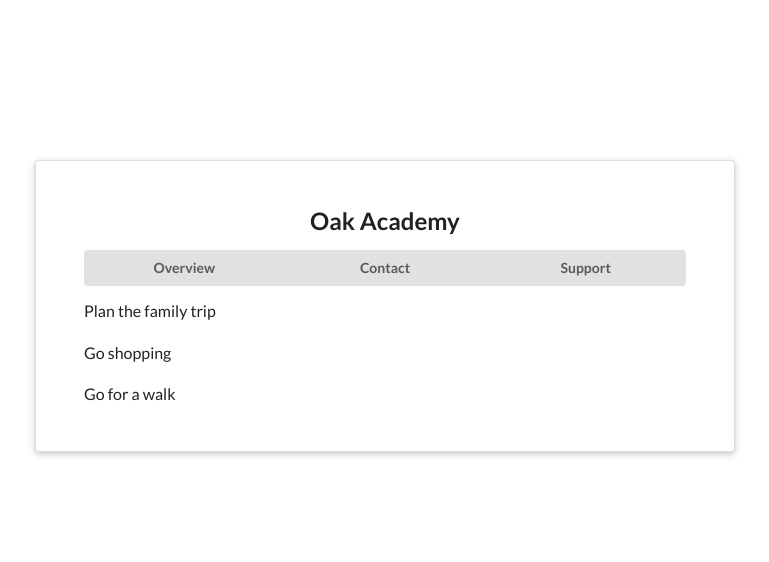
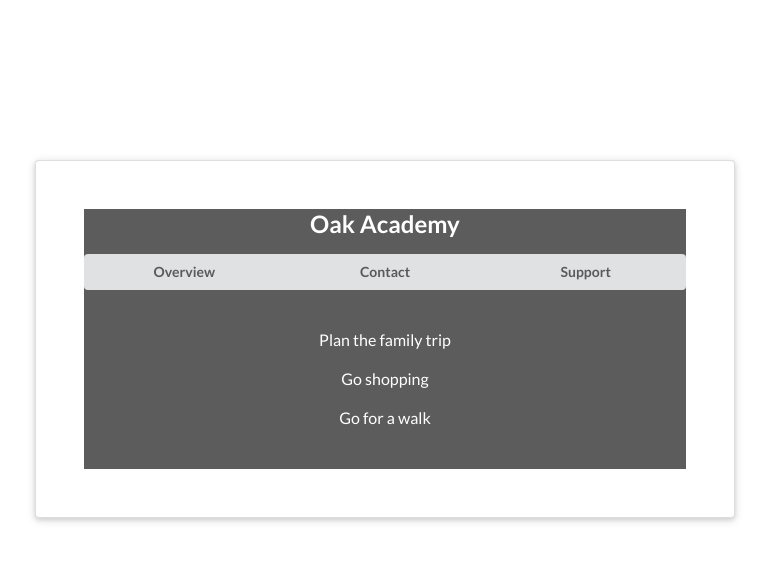
Before and after one commit to bijay11/contextapi, a React (Create React App) app: page / in a window 1280 px wide. Shown: the top 562 px of the page, without its empty margins (255-1024 px from the left). Built offline with nearby package versions, Linux system fonts and the light colour scheme.

Commit message:
use of context provider

```diff
--- a/src/App.js
+++ b/src/App.js
@@ -1,13 +1,16 @@
 import React from "react";
 import Navbar from "./components/Navbar";
 import TodoList from "./components/TodoList";
+import ThemeContextProvider from "./contexts/ThemeContext";
 
 function App() {
   return (
     <div className="App">
       <div className="ui raised very padded text container segment">
-        <Navbar />
-        <TodoList />
+        <ThemeContextProvider>
+          <Navbar />
+          <TodoList />
+        </ThemeContextProvider>
       </div>
     </div>
   );
--- a/src/components/Navbar.jsx
+++ b/src/components/Navbar.jsx
@@ -1,11 +1,21 @@
 import React, { Component } from "react";
+import { ThemeContext } from "./../contexts/ThemeContext";
 
 class Navbar extends Component {
+  static contextType = ThemeContext;
   state = {};
   render() {
+    const { isDarkTheme, darkTheme, lightTheme } = this.context;
+    const theme = isDarkTheme ? darkTheme : lightTheme;
     return (
-      <nav>
-        <h2 className="ui centered header">Oak Academy</h2>
+      <nav
+        style={{
+          background: theme.background,
+          color: theme.text,
+          height: "120px",
+        }}
+      >
+        <h2 style={{ textAlign: "center" }}>Oak Academy</h2>
         <div className="ui three buttons">
           <button className="ui button">Overview</button>
           <button className="ui button">Contact</button>
--- a/src/components/TodoList.jsx
+++ b/src/components/TodoList.jsx
@@ -1,9 +1,21 @@
 import React, { Component } from "react";
+import { ThemeContext } from "./../contexts/ThemeContext";
 class TodoList extends Component {
+  static contextType = ThemeContext;
   state = {};
   render() {
+    const { isDarkTheme, darkTheme, lightTheme } = this.context;
+    const theme = isDarkTheme ? darkTheme : lightTheme;
+
     return (
-      <div className="ui list">
+      <div
+        style={{
+          background: theme.background,
+          color: theme.text,
+          height: "140px",
+          textAlign: "center",
+        }}
+      >
         <p className="item">Plan the family trip</p>
         <p className="item">Go shopping </p>
         <p className="item">Go for a walk</p>
--- /dev/null
+++ b/src/contexts/ThemeContext.js
@@ -0,0 +1,26 @@
+import React, { Component, createContext } from "react";
+
+export const ThemeContext = createContext();
+
+class ThemeContextProvider extends Component {
+  state = {
+    isDarkTheme: true,
+    lightTheme: {
+      text: "#222",
+      background: "#d8ddf1",
+    },
+    darkTheme: {
+      text: "#fff",
+      background: "#5c5c5c",
+    },
+  };
+  render() {
+    return (
+      <ThemeContext.Provider value={{ ...this.state }}>
+        {this.props.children}
+      </ThemeContext.Provider>
+    );
+  }
+}
+
+export default ThemeContextProvider;
```
